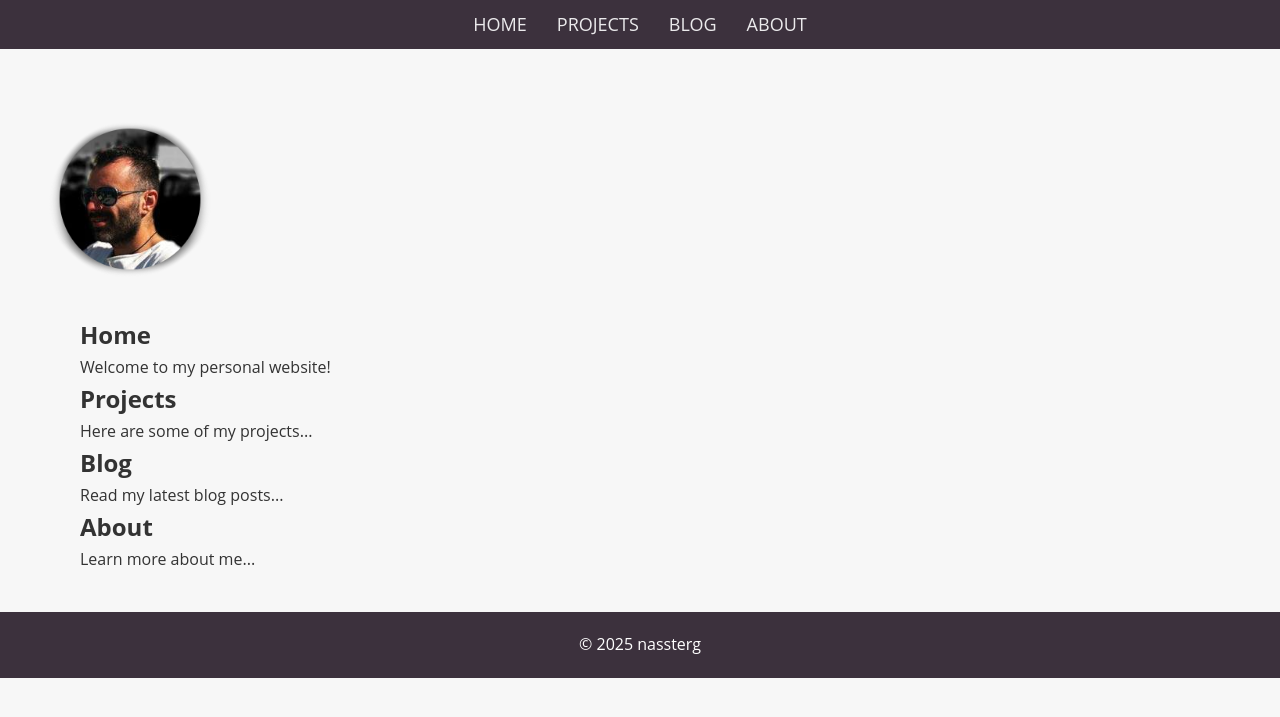
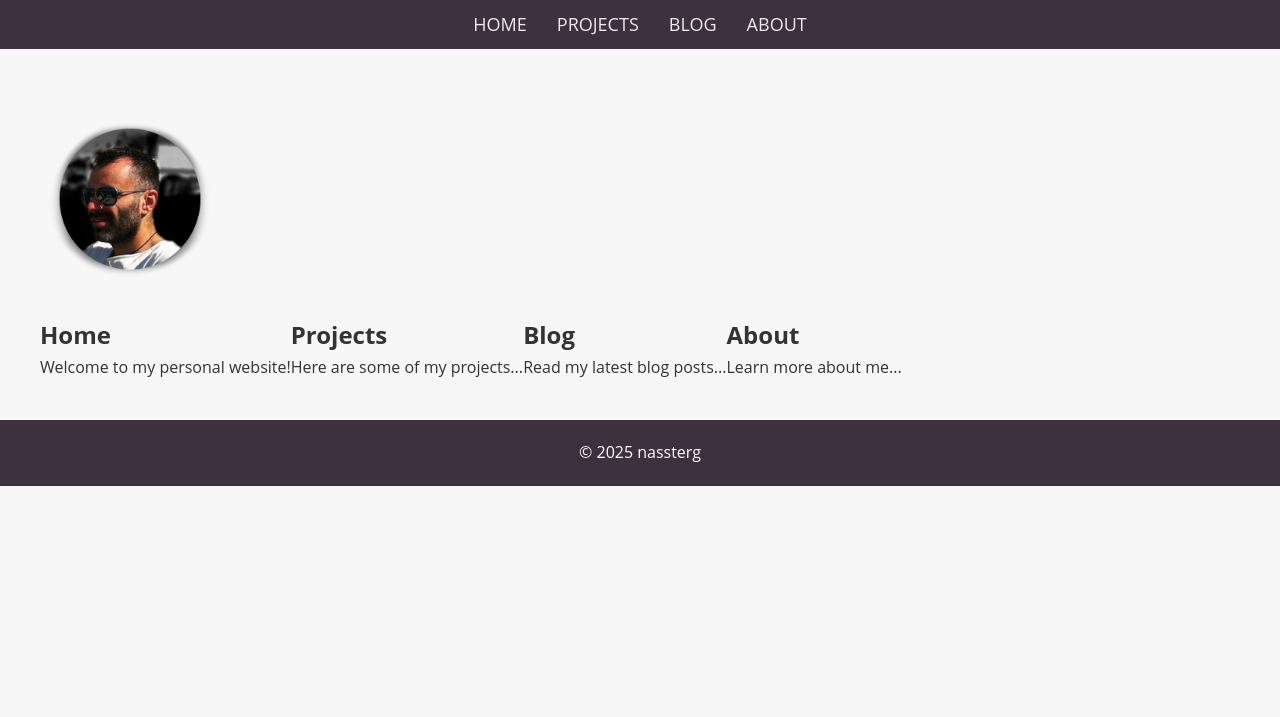
Before and after one commit to nassterg/nassterg.github.io, a Jekyll site: the page built from README.md, in a window 1280 px wide. Shown: the top 717 px of the page. Built offline with Jekyll 4.4.1, drawn with Linux system fonts in a browser that asks for light colours; our own code applies the rules of GitHub Pages for plain Markdown files.

Commit message:
Update style.css

```diff
--- a/assets/css/style.css
+++ b/assets/css/style.css
@@ -24,8 +24,8 @@ body {
 
 .menu ul {
     list-style: none;
-    display: flex;
-    gap: 30px; /* Slightly more space between the items */
+    display: flex; /* Flex for horizontal layout */
+    gap: 30px; /* Space between the menu items */
 }
 
 .menu ul li {
@@ -48,11 +48,10 @@ body {
 /* Create the main content (two-column layout) */
 .content {
     display: flex; /* Flexbox for two columns */
+    justify-content: space-between; /* Ensure space between logo and menu */
+    align-items: flex-start; /* Align both items at the top */
     max-width: 1200px;
     margin: 40px auto; /* Center the content */
-    gap: 20px; /* Space between columns */
-    justify-content: space-between; /* Ensure space between logo and menu */
-    align-items: flex-start; /* Ensure both logo and menu are at the top */
 }
 
 /* Left column (logo) */
@@ -74,10 +73,10 @@ body {
 /* Right column (menu content) */
 .right-column {
     display: flex;
-    flex-direction: column; /* Stack menu items vertically */
+    flex-direction: row; /* Ensure horizontal layout */
     justify-content: flex-start;
+    align-items: center; /* Align the menu at the center */
     margin-top: 20px; /* Same as the logo margin */
-    padding-left: 40px; /* Adds space to the left of the menu */
 }
 
 /* Footer styling */
```
